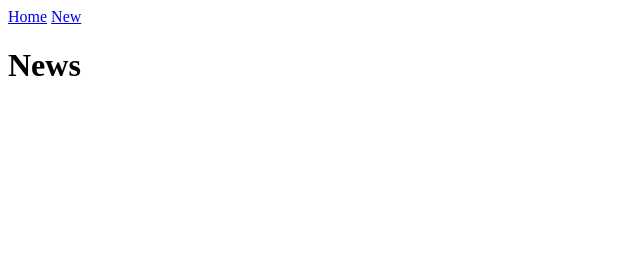
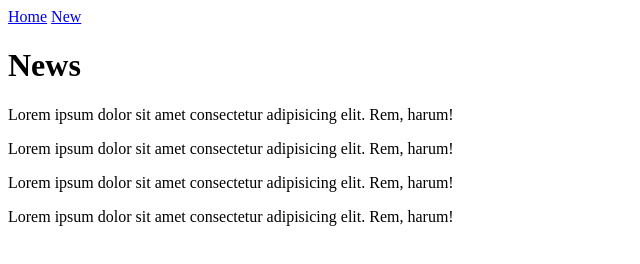
Before and after one commit to dungip90/duan3, a plain HTML site: page new1.html in a window 1280 px wide. Shown: the whole page, without its empty margins (0-640 px from the left). Drawn offline with Linux system fonts and the light colour scheme.

Commit message:
Sửa lần 3

```diff
--- a/new1.html
+++ b/new1.html
@@ -9,6 +9,10 @@
     <a href="./index.html">Home</a>
     <a href="./new1.html">New</a>
     <h1>News</h1>
+    <p>Lorem ipsum dolor sit amet consectetur adipisicing elit. Rem, harum!</p>
+    <p>Lorem ipsum dolor sit amet consectetur adipisicing elit. Rem, harum!</p>
+    <p>Lorem ipsum dolor sit amet consectetur adipisicing elit. Rem, harum!</p>
+    <p>Lorem ipsum dolor sit amet consectetur adipisicing elit. Rem, harum!</p>
     <a href="./images/logo.png"><a href="./new1.html"></a></a>
   </body>
 </html>
```
Also changed, not shown: index.html (+1 -0 lines).
